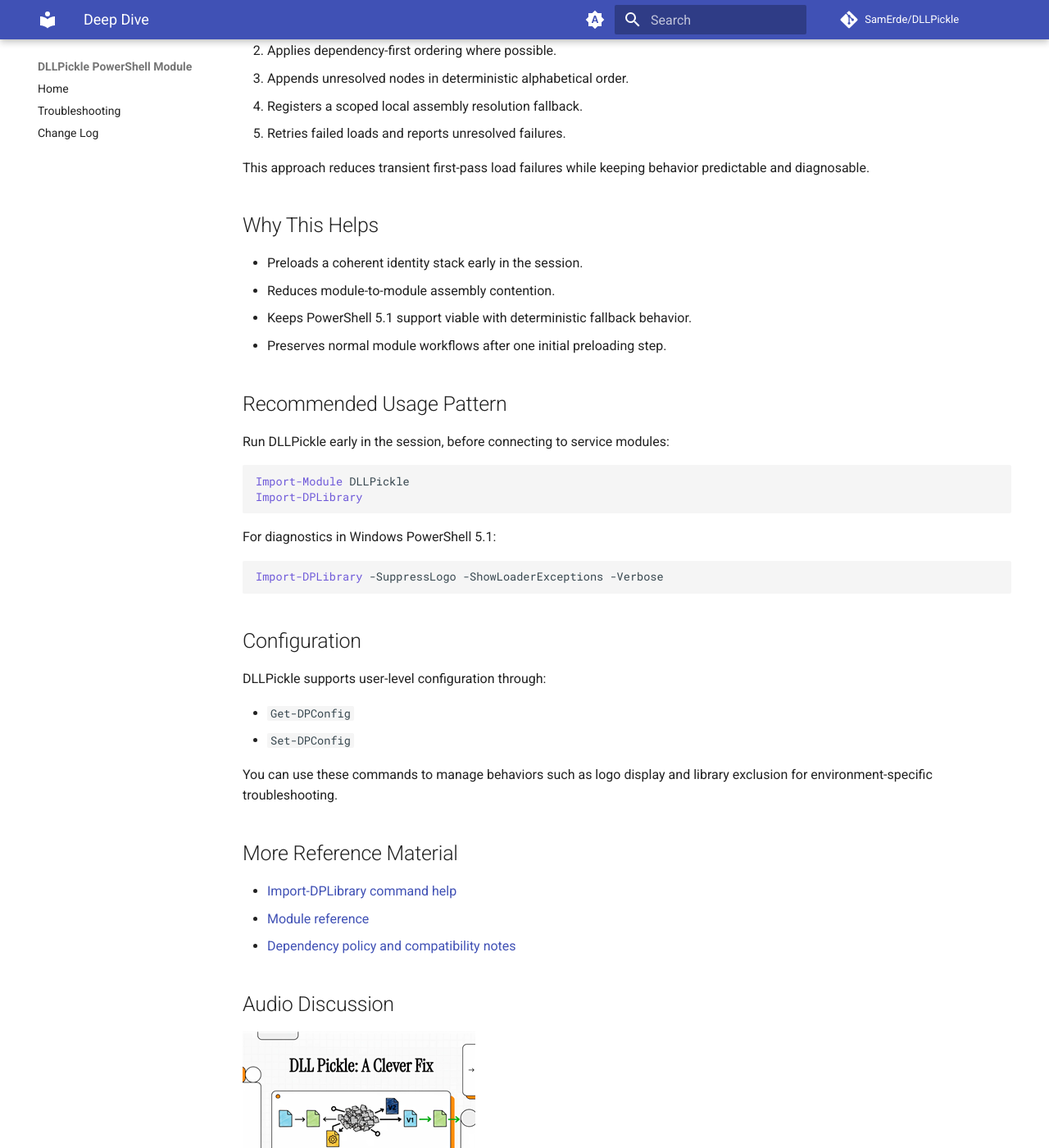
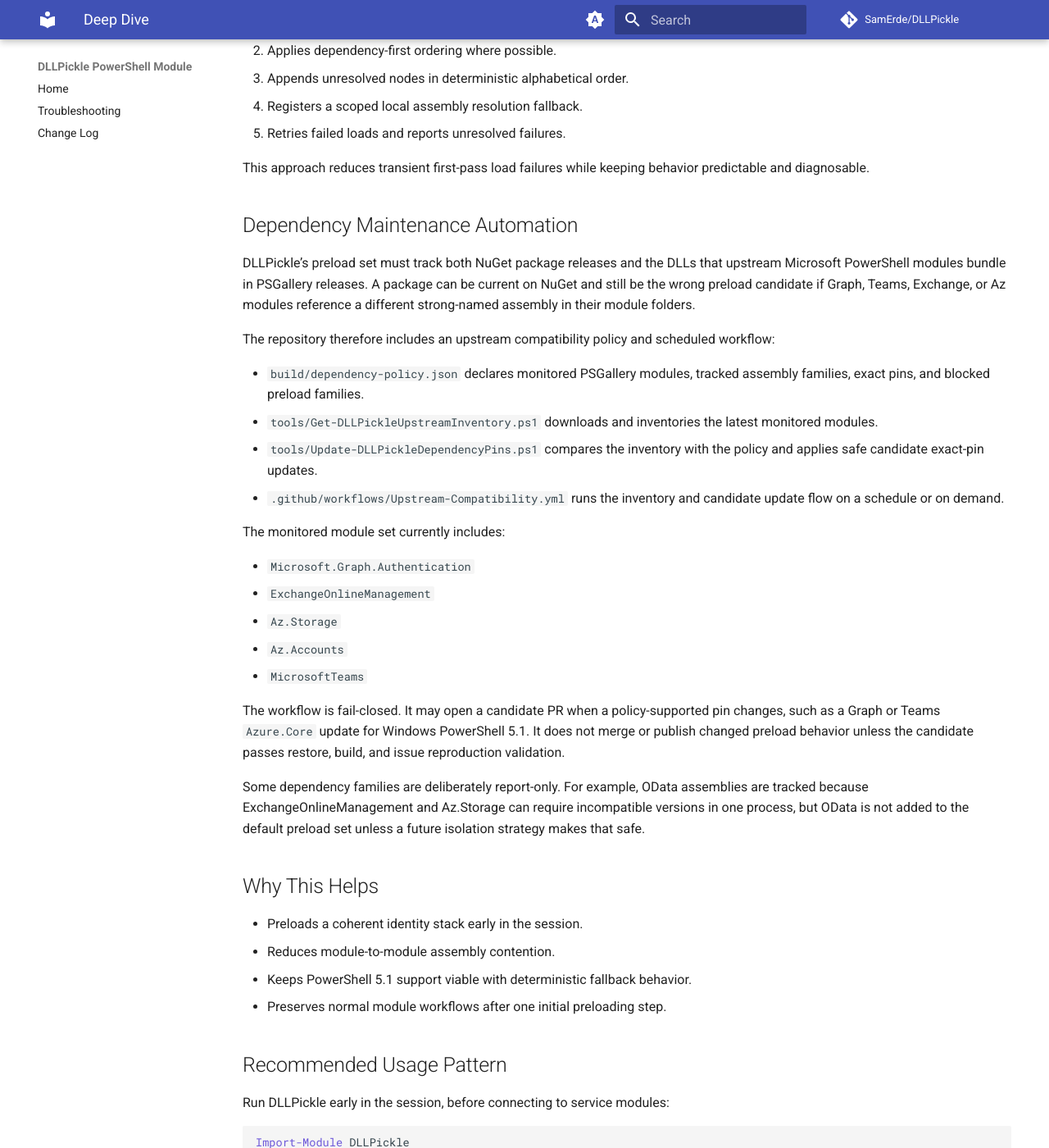
Before and after one commit to SamErde/DLLPickle, an MkDocs documentation site: the page built from docs/Deep-Dive.md, in a window 1280 px wide and 1400 px high, scrolled down 725 px. Shown: the whole window at 82% size. Built offline with MkDocs 1.6.1 and Material for MkDocs 9.7.7, drawn with Linux system fonts in a browser that asks for light colours; comment, search, counter and statistics services are not loaded.

Commit message:
Add upstream compatibility automation
Co-authored-by: Copilot <223556219+Copilot@users.noreply.github.com>

```diff
--- a/docs/Deep-Dive.md
+++ b/docs/Deep-Dive.md
@@ -35,6 +35,44 @@ To improve reliability, the loader:
 
 This approach reduces transient first-pass load failures while keeping behavior
 predictable and diagnosable.
+
+## Dependency Maintenance Automation
+
+DLLPickle's preload set must track both NuGet package releases and the DLLs that
+upstream Microsoft PowerShell modules bundle in PSGallery releases. A package
+can be current on NuGet and still be the wrong preload candidate if Graph,
+Teams, Exchange, or Az modules reference a different strong-named assembly in
+their module folders.
+
+The repository therefore includes an upstream compatibility policy and scheduled
+workflow:
+
+- `build/dependency-policy.json` declares monitored PSGallery modules, tracked
+  assembly families, exact pins, and blocked preload families.
+- `tools/Get-DLLPickleUpstreamInventory.ps1` downloads and inventories the
+  latest monitored modules.
+- `tools/Update-DLLPickleDependencyPins.ps1` compares the inventory with the
+  policy and applies safe candidate exact-pin updates.
+- `.github/workflows/Upstream-Compatibility.yml` runs the inventory and
+  candidate update flow on a schedule or on demand.
+
+The monitored module set currently includes:
+
+- `Microsoft.Graph.Authentication`
+- `ExchangeOnlineManagement`
+- `Az.Storage`
+- `Az.Accounts`
+- `MicrosoftTeams`
+
+The workflow is fail-closed. It may open a candidate PR when a policy-supported
+pin changes, such as a Graph or Teams `Azure.Core` update for Windows
+PowerShell 5.1. It does not merge or publish changed preload behavior unless the
+candidate passes restore, build, and issue reproduction validation.
+
+Some dependency families are deliberately report-only. For example, OData
+assemblies are tracked because ExchangeOnlineManagement and Az.Storage can
+require incompatible versions in one process, but OData is not added to the
+default preload set unless a future isolation strategy makes that safe.
 
 ## Why This Helps
 
```
Also changed, not shown: DEPENDENCIES.md (+31 -0 lines), 7 other files.
